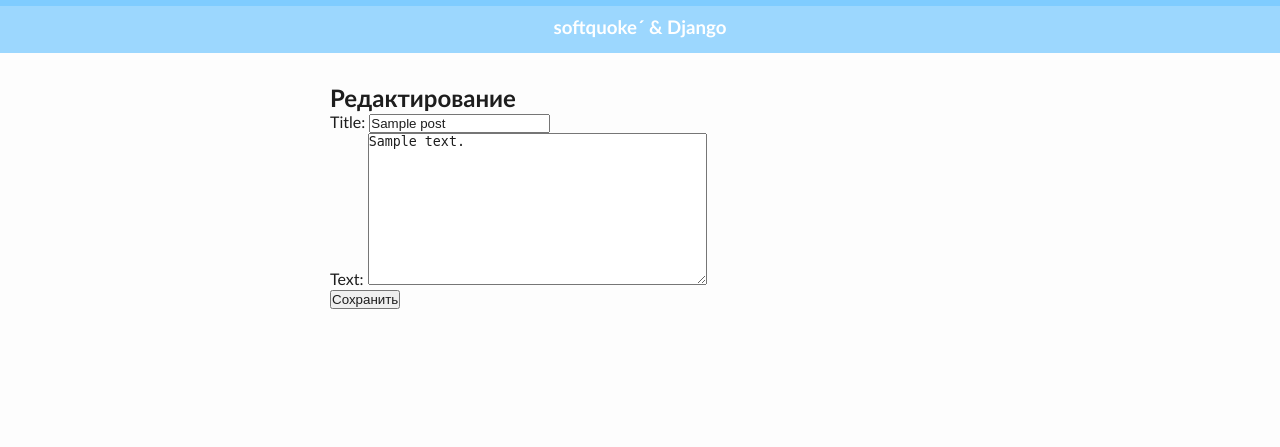
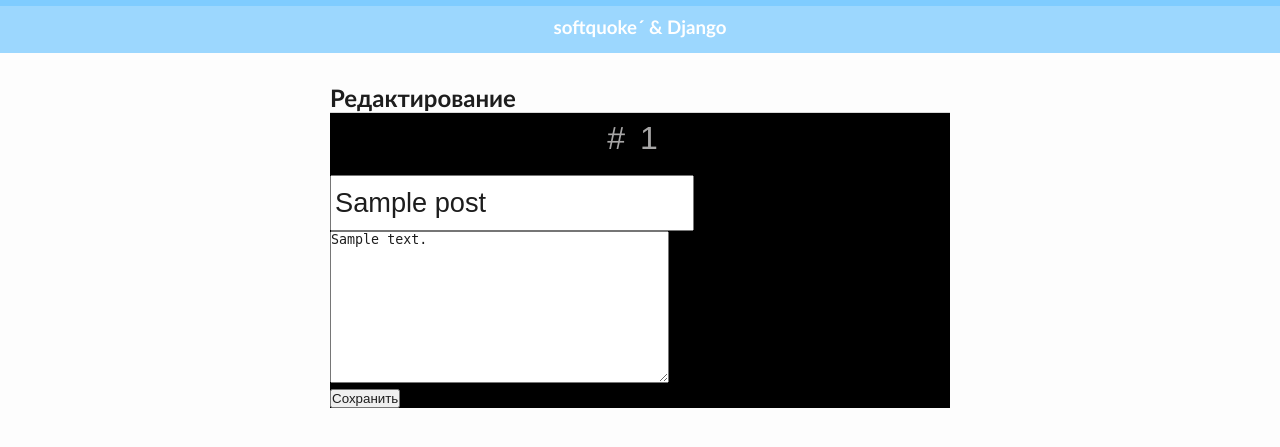
Before and after one commit to softquoke/blog, a Django app: page /post/1/edit/ in a window 1280 px wide. Shown: the top 447 px of the page. Run offline with Django 4.2, Linux system fonts and the light colour scheme; tables that the repository leaves empty hold one stand-in row (values such as "Sample post").

Commit message:
new forms

```diff
--- a/blog/main/static/css/post.css
+++ b/blog/main/static/css/post.css
@@ -16,6 +16,7 @@
 .post {
     border-top: 1px solid rgb(216, 216, 216);
     padding-top: 10px;
+	background-color: black;
 }
 
 .post-title {
@@ -30,3 +31,8 @@
     font-size: 1.1em;
     text-align: justify;
 }
+
+input {
+	font-size: 1.7em;
+	padding: 10px 3px;
+}
--- a/blog/main/templates/main/post_edit.html
+++ b/blog/main/templates/main/post_edit.html
@@ -1,12 +1,33 @@
 {% extends 'main/base.html' %}
 {% load static %}
 
+{% block links %}
+<script src="{% static 'js/countdown.js' %}"></script>
+<link rel="stylesheet" href="{% static 'css/post.css' %}">
+{% endblock links%}
 
 {% block content %}
 
 <h2>Редактирование</h2>
-<form method="post"> {% csrf_token %}
-	{{form.as_p}}
-	<button type="submit">Сохранить</button>
-</form>
+<div class="post">
+
+	<div class="post-id">
+		<span class="numberOfPost" id="{{pk}}"></span>
+	</div>
+	<form method="post"> {% csrf_token %}
+
+		<div class="fieldWrapper">
+			{{ form.title }}
+		</div>
+
+		<div class="fieldWrapper">
+			{{ form.text }}
+		</div>
+
+		{{ form.title.errors }}
+		{{ form.title.errors }}
+
+		<button type="submit">Сохранить</button>
+	</form>
+</div>
 {% endblock content %}
--- a/blog/main/views.py
+++ b/blog/main/views.py
@@ -36,7 +36,7 @@ def post_edit(request, pk):
             return redirect('post_list')
     else:
         form = PostForm(instance=post)
-        return render(request, 'main/post_edit.html', {"title": "post edit", "form": form})
+        return render(request, 'main/post_edit.html', {"title": "post edit", "form": form, "pk": pk})
 
 def post_delet(request, pk):
 	post = get_object_or_404(Post, pk=pk)
```
Also changed, not shown: blog/main/templates/main/post_new.html (+14 -2 lines).
